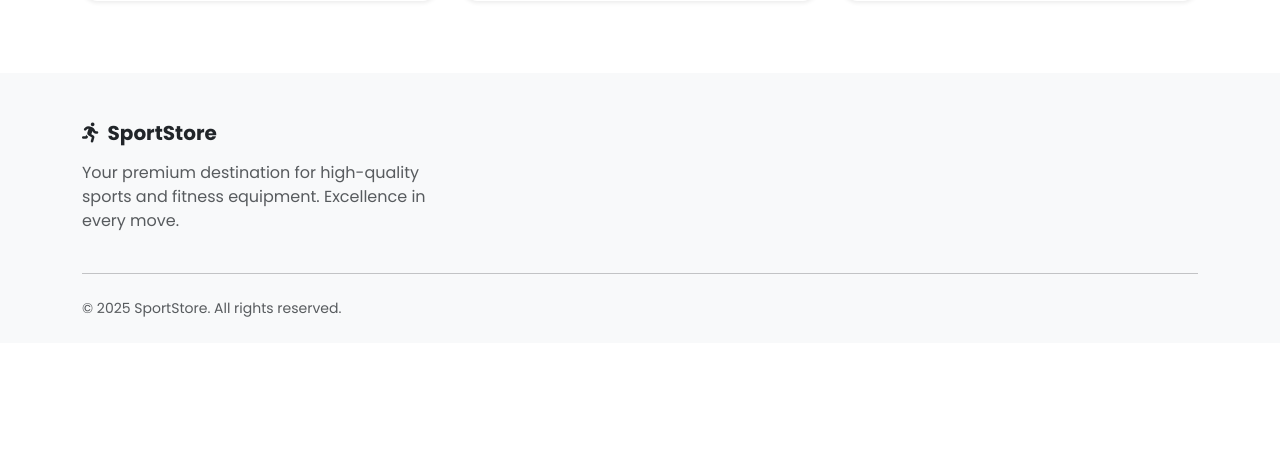
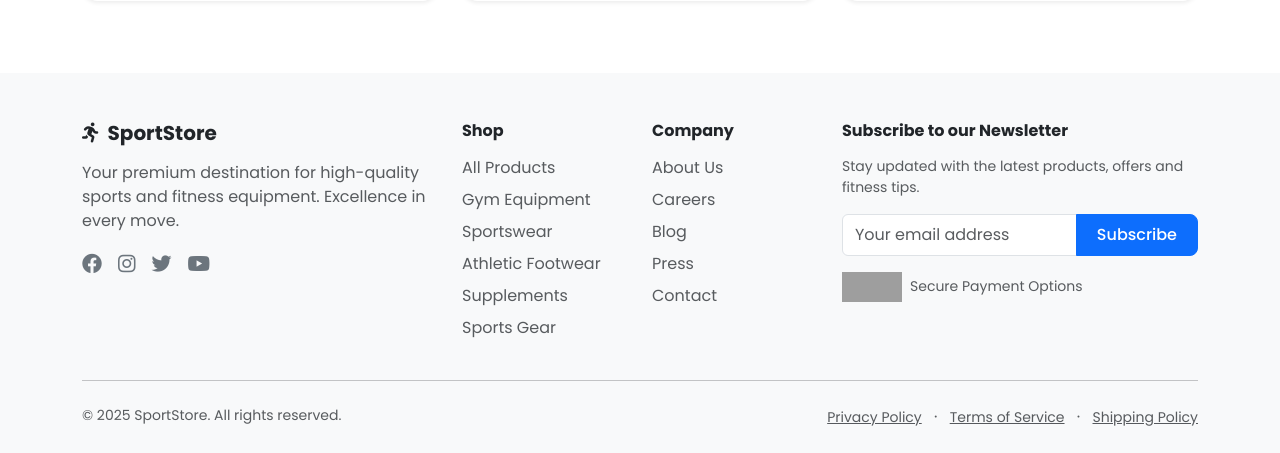
Before and after one commit to rudhipareek/SportsStore, a Django app: page /products/ in a window 1280 px wide. Shown: the part 1664-2117 px from the top of the page. Before the commit the page ends 1981 px from the top, so only its background shows below. Run offline with Django 5.2, Linux system fonts and the light colour scheme; data comes from the database, SQL or seed files in the repository; grey boxes are pictures that could not be loaded.

Commit message:
categories

```diff
--- a/home/templates/home/base.html
+++ b/home/templates/home/base.html
@@ -118,11 +118,13 @@
                                 Categories
                             </a>
                             <ul class="dropdown-menu">
-                                <li><a class="dropdown-item" href="#">Gym Equipment</a></li>
-                                <li><a class="dropdown-item" href="#">Sportswear</a></li>
-                                <li><a class="dropdown-item" href="#">Athletic Footwear</a></li>
+                                <li><a class="dropdown-item {% if selected_category == 'gym_equipment' %}active{% endif %}" href="{% url 'product_list_by_category' category='gym_equipment' %}">Gym Equipment</a></li>
+                                <li><a class="dropdown-item {% if selected_category == 'clothing' %}active{% endif %}" href="{% url 'product_list_by_category' category='clothing' %}">Clothing</a></li>
+                                <li><a class="dropdown-item {% if selected_category == 'shoes' %}active{% endif %}" href="{% url 'product_list_by_category' category='shoes' %}">Athletic Footwear</a></li>
+                                <li><a class="dropdown-item {% if selected_category == 'supplements' %}active{% endif %}" href="{% url 'product_list_by_category' category='supplements' %}">Supplement</a></li>
+                                <li><a class="dropdown-item {% if selected_category == 'sports_gear' %}active{% endif %}" href="{% url 'product_list_by_category' category='sports_gear' %}">Sports Gear</a></li>
                                 <li><hr class="dropdown-divider"></li>
-                                <li><a class="dropdown-item" href="#">All Categories</a></li>
+                                <li><a class="dropdown-item {% if selected_category == 'all-products' %}active{% endif %}" href="{% url 'product_list_by_category' category='all-products' %}">All Categories</a></li>
                             </ul>
                         </li>
                         <li class="nav-item">
@@ -170,6 +172,8 @@
         {% endblock %}
     </main>
 
+
+
     <!-- Footer -->
     <footer class="mt-5 pt-5 pb-4">
         <div class="container">
@@ -179,6 +183,47 @@
                         <i class="fas fa-running me-2"></i>SportStore
                     </h5>
                     <p class="text-muted">Your premium destination for high-quality sports and fitness equipment. Excellence in every move.</p>
+                    <div class="d-flex social-icons">
+                        <a href="#" class="me-3 text-secondary fs-5"><i class="fab fa-facebook"></i></a>
+                        <a href="#" class="me-3 text-secondary fs-5"><i class="fab fa-instagram"></i></a>
+                        <a href="#" class="me-3 text-secondary fs-5"><i class="fab fa-twitter"></i></a>
+                        <a href="#" class="text-secondary fs-5"><i class="fab fa-youtube"></i></a>
+                    </div>
+                </div>
+                <div class="col-lg-2 col-6">
+                    <h6 class="fw-bold mb-3">Shop</h6>
+                    <ul class="list-unstyled">
+                        <li class="mb-2"><a href="{% url 'product_list_by_category' category='all-products' %}" class="text-decoration-none text-muted">All Products</a></li>
+                        <li class="mb-2"><a href="{% url 'product_list_by_category' category='gym_equipment' %}" class="text-decoration-none text-muted">Gym Equipment</a></li>
+                        <li class="mb-2"><a href="{% url 'product_list_by_category' category='clothing' %}" class="text-decoration-none text-muted">Sportswear</a></li>
+                        <li class="mb-2"><a href="{% url 'product_list_by_category' category='shoes' %}" class="text-decoration-none text-muted">Athletic Footwear</a></li>
+                        <li class="mb-2"><a href="{% url 'product_list_by_category' category='supplements' %}" class="text-decoration-none text-muted">Supplements</a></li>
+                        <li class="mb-2"><a href="{% url 'product_list_by_category' category='sports_gear' %}" class="text-decoration-none text-muted">Sports Gear</a></li>
+                    </ul>
+                </div>
+                <div class="col-lg-2 col-6">
+                    <h6 class="fw-bold mb-3">Company</h6>
+                    <ul class="list-unstyled">
+                        <li class="mb-2"><a href="{% url 'about' %}" class="text-decoration-none text-muted">About Us</a></li>
+                        <li class="mb-2"><a href="#" class="text-decoration-none text-muted">Careers</a></li>
+                        <li class="mb-2"><a href="#" class="text-decoration-none text-muted">Blog</a></li>
+                        <li class="mb-2"><a href="#" class="text-decoration-none text-muted">Press</a></li>
+                        <li class="mb-2"><a href="{% url 'contact' %}" class="text-decoration-none text-muted">Contact</a></li>
+                    </ul>
+                </div>
+                <div class="col-lg-4">
+                    <h6 class="fw-bold mb-3">Subscribe to our Newsletter</h6>
+                    <p class="text-muted small">Stay updated with the latest products, offers and fitness tips.</p>
+                    <form class="mb-3">
+                        <div class="input-group">
+                            <input type="email" class="form-control" placeholder="Your email address">
+                            <button class="btn btn-primary" type="submit">Subscribe</button>
+                        </div>
+                    </form>
+                    <div class="d-flex align-items-center">
+                        <img src="https://source.unsplash.com/60x30/?payment,cards" class="img-fluid me-2" alt="Payment Methods">
+                        <span class="text-muted small">Secure Payment Options</span>
+                    </div>
                 </div>
             </div>
             <hr class="my-4">
@@ -186,9 +231,19 @@
                 <div class="col-md-6 text-center text-md-start">
                     <p class="text-muted small mb-0">© 2025 SportStore. All rights reserved.</p>
                 </div>
+                <div class="col-md-6 text-center text-md-end">
+                    <ul class="list-inline mb-0">
+                        <li class="list-inline-item"><a href="#" class="text-muted small">Privacy Policy</a></li>
+                        <li class="list-inline-item"><span class="text-muted">·</span></li>
+                        <li class="list-inline-item"><a href="#" class="text-muted small">Terms of Service</a></li>
+                        <li class="list-inline-item"><span class="text-muted">·</span></li>
+                        <li class="list-inline-item"><a href="#" class="text-muted small">Shipping Policy</a></li>
+                    </ul>
+                </div>
             </div>
         </div>
     </footer>
+
 
     <!-- Bootstrap 5 JS Bundle -->
     <script src="https://cdn.jsdelivr.net/npm/bootstrap@5.3.0-alpha1/dist/js/bootstrap.bundle.min.js"></script>
--- a/products/templates/products/product_list.html
+++ b/products/templates/products/product_list.html
@@ -4,7 +4,15 @@
 <!-- Product Listing Header -->
 <div class="product-header py-5">
     <div class="container">
-        <h2 class="display-5 fw-bold text-center text-primary">Our Collection</h2>
+        <!--h2 class="display-5 fw-bold text-center text-primary">Our Collection</h2 -->
+        <h2 class="display-5 fw-bold text-center text-primary">
+    {% if selected_category and selected_category != 'all-products' %}
+        {{ selected_category }} Collection
+    {% else %}
+        Our Collection
+    {% endif %}
+</h2>
+
         <div class="separator-line mx-auto"></div>
     </div>
 </div>
--- a/products/urls.py
+++ b/products/urls.py
@@ -4,4 +4,5 @@ from .views import product_list , product_detail
 urlpatterns = [
     path('', product_list, name='product_list'),
     path('<int:product_id>/', product_detail, name='product_detail'),
+    path('<str:category>/', product_list, name='product_list_by_category')
 ]
--- a/products/views.py
+++ b/products/views.py
@@ -1,14 +1,27 @@
 from django.shortcuts import render ,get_object_or_404
 from .models import Product
 
-def product_list(request):
-    category = request.GET.get('category')  # Get category from URL params
-    if category:
-        products = Product.objects.filter(category=category)  # Filter products
+
+CATEGORY_DISPLAY_NAMES = {
+    "gym_equipment": "Gym Equipment",
+    "clothing": "Clothing",
+    "shoes": "Athletic Footwear",
+    "supplements": "Supplements",
+    "sports_gear": "Sports Gear",
+    "all-products": "All Products",
+}
+
+
+def product_list(request, category=None):
+    if category and category != "all-products":
+        products = Product.objects.filter(category=category)
     else:
-        products = Product.objects.all()  # Show all products
+        products = Product.objects.all()  # Show all products if "All Products" is selected
 
-    return render(request, 'products/product_list.html', {'products': products})
+    readable_category = CATEGORY_DISPLAY_NAMES.get(category, "All Products")
+
+    return render(request, "products/product_list.html", {"products": products, "selected_category": readable_category})
+
 
 
 def product_detail(request, product_id):
```
